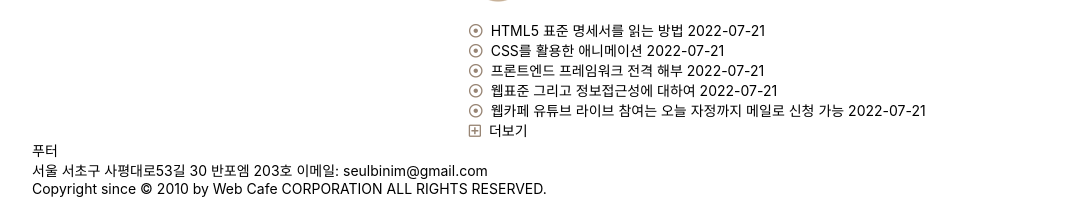
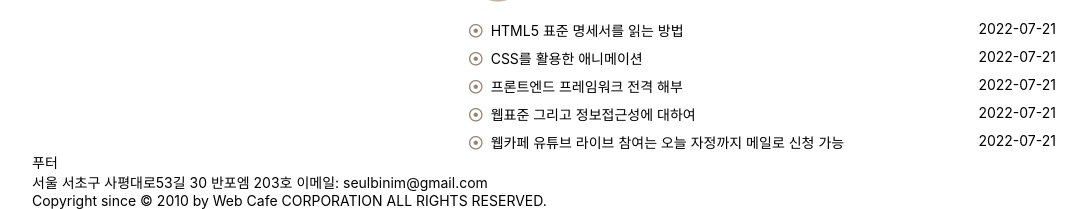
Before and after one commit to chi-eun/KTDS-RWD, a plain HTML site: page index.html in a window 1280 px wide. Shown: the part 1474-1683 px from the top of the page, without its empty margins (96-1182 px from the left). Drawn offline with Linux system fonts and the light colour scheme; a script that the page names is missing; a web font is replaced by a local one.

Commit message:
게시판 (텍스트스타일)

```diff
--- a/style/index.css
+++ b/style/index.css
@@ -243,6 +243,40 @@ fieldset {
     margin-top: var(--spacing-sm);
   }
 
+  /* 공통 게시판 */
+.board {
+    position: relative;
+  }
+
+  .board__list {
+    padding-left: 0;
+  }
+
+  .board__item {
+    display: flex;
+    flex-flow: row nowrap;
+    margin-top: var(--spacing-xs);
+  }
+
+  .board__link {
+    width: calc(100% - 6rem);
+    white-space: nowrap;
+    overflow: hidden;
+    text-overflow: ellipsis;
+  }
+
+  .board__date {
+    flex-grow: 1;
+    text-align: right;
+    /* width: 5.3125rem; */
+    flex-shrink: 0;
+  }
+  .board__more {
+    position: absolute;
+    top: 0;
+    right: 0;
+  }
+
 /* 모바일 디바이스 */
 @media (min-width: 320px) and (max-width: 767px) {
   /* 모바일 헤더 */
```
